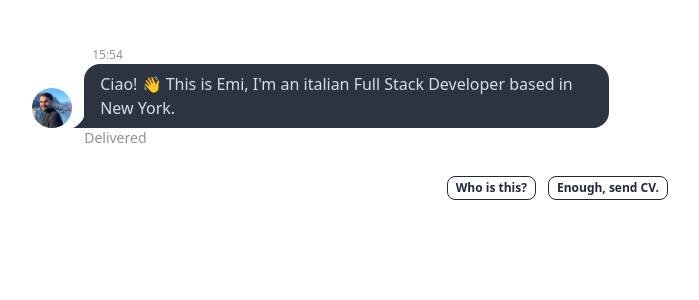
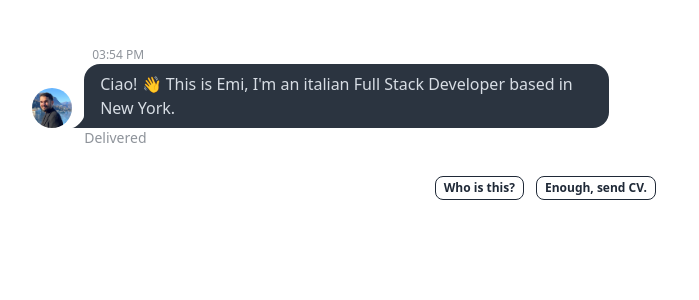
Before and after one commit to emibonezzi/emi-portfolio-chat, a React (Vite) app: page / in a window 1280 px wide. Shown: the top 300 px of the page, without its empty margins (290-989 px from the left). Built offline with nearby package versions, Linux system fonts and the light colour scheme.

Commit message:
Fix time

```diff
--- a/src/components/Chat.tsx
+++ b/src/components/Chat.tsx
@@ -9,7 +9,10 @@ interface Props {
 
 const Chat = ({ input, userAnswers }: Props) => {
   const { setTimeline, userResponses, setUserResponses } = useTimelineStore();
-  const sentTime = `${new Date().getHours()}:${new Date().getMinutes()}`;
+  const sentTime = new Date().toLocaleTimeString([], {
+    hour: "2-digit",
+    minute: "2-digit",
+  });
   // check if one of the possible answers have already been answered
   const userChoice = userAnswers.find((answer) =>
     userResponses.includes(answer)
@@ -30,9 +33,22 @@ const Chat = ({ input, userAnswers }: Props) => {
           <div className="chat-footer opacity-50">Delivered</div>
         </div>
         <div className="chat chat-end my-5">
-          <div className="chat-header"></div>
           {userChoice ? (
-            userChoice
+            <>
+              <div className="chat-image avatar">
+                <div className="w-10 rounded-full">
+                  <img
+                    alt="Tailwind CSS chat bubble component"
+                    src="https://img.daisyui.com/images/stock/photo-1534528741775-53994a69daeb.jpg"
+                  />
+                </div>
+              </div>
+              <div className="chat-header">
+                <time className="text-xs opacity-50">{sentTime}</time>
+              </div>
+              <div className="chat-bubble">{userChoice}</div>
+              <div className="chat-footer opacity-50">Seen at {sentTime}</div>
+            </>
           ) : (
             <div className="flex gap-3">
               {userAnswers.map((answer) =>
@@ -59,7 +75,6 @@ const Chat = ({ input, userAnswers }: Props) => {
               )}
             </div>
           )}
-
           <div className="chat-footer opacity-50 hidden">Seen at 12:46</div>
         </div>
       </div>
```
